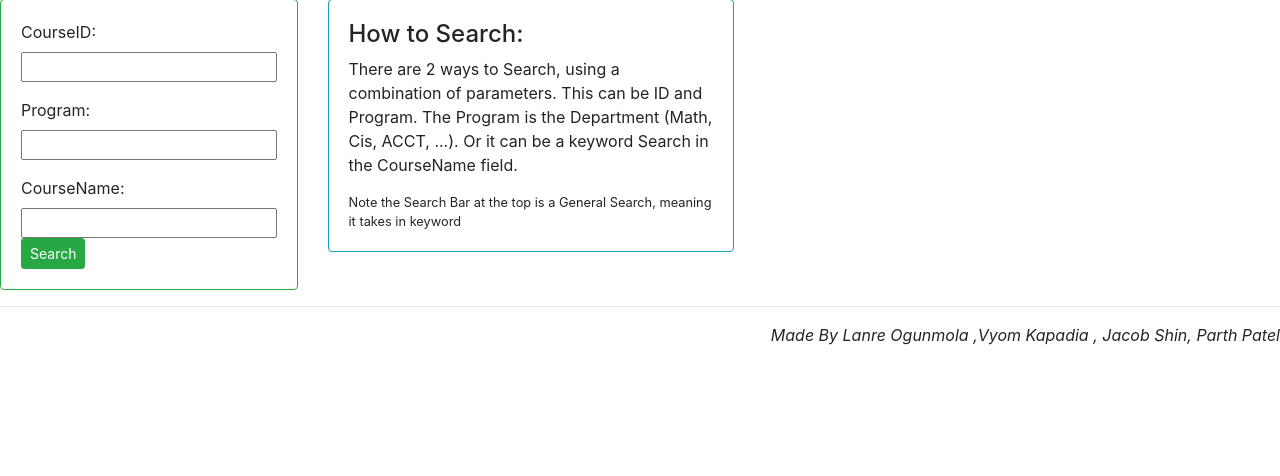
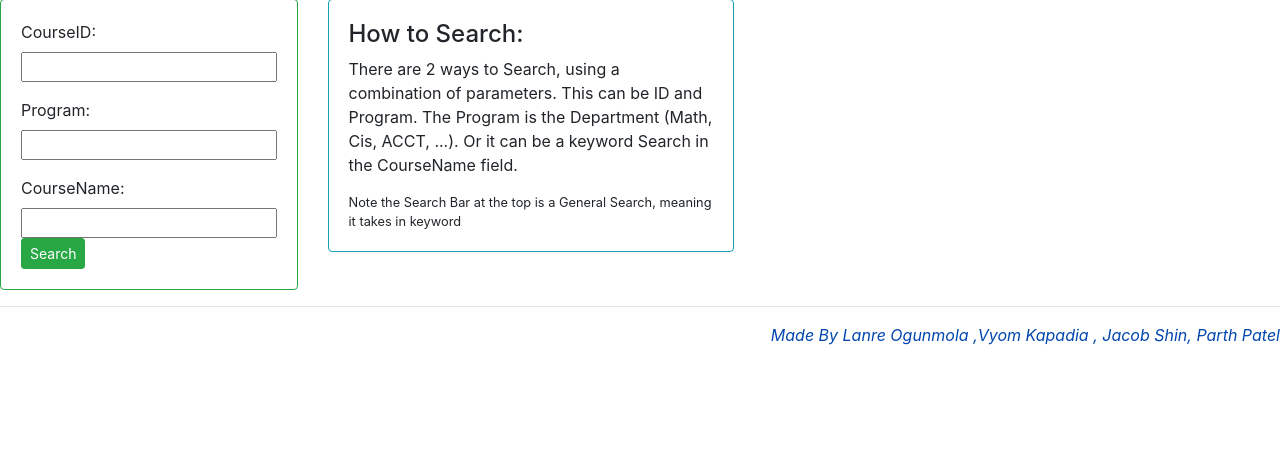
Before and after one commit to Parth099/TempleCourseRater, a Django app: page / in a window 1280 px wide. Shown: the part 81-557 px from the top of the page. Run offline with Django 3.2, Linux system fonts and the light colour scheme; some libraries are stand-ins or nearby versions.

Commit message:
Added Css & Static Folder

```diff
--- a/Owlhacks/settings.py
+++ b/Owlhacks/settings.py
@@ -125,3 +125,7 @@ USE_TZ = True
 # https://docs.djangoproject.com/en/3.0/howto/static-files/
 
 STATIC_URL = '/static/'
+
+STATICFILES_DIRS = [
+    os.path.join(BASE_DIR, 'static')
+]
--- a/ProjectApp/templates/ProjectApp/main.html
+++ b/ProjectApp/templates/ProjectApp/main.html
@@ -1,9 +1,12 @@
+{% load static %}
+
+<!--Always load static to use css-->
 <!DOCTYPE html>
 <html>
     <head>
         <title>Owlhacks</title>
         <link rel="stylesheet" href="https://stackpath.bootstrapcdn.com/bootstrap/4.5.2/css/bootstrap.min.css" integrity="sha384-JcKb8q3iqJ61gNV9KGb8thSsNjpSL0n8PARn9HuZOnIxN0hoP+VmmDGMN5t9UJ0Z" crossorigin="anonymous">
-
+        <link rel="stylesheet" type="text/css" href="{% static '/css/main.css' %}">
 
     </head>
     <body>
@@ -17,7 +20,7 @@
        <hr>
     </body>
     <footer style="text-align: right;">
-        <i>Made By Lanre Ogunmola ,Vyom Kapadia , Jacob Shin, Parth Patel</i>
+        <i id='blue'>Made By Lanre Ogunmola ,Vyom Kapadia , Jacob Shin, Parth Patel</i>
     </footer>
 
 <script src="https://code.jquery.com/jquery-3.3.1.slim.min.js" integrity="sha384-q8i/X+965DzO0rT7abK41JStQIAqVgRVzpbzo5smXKp4YfRvH+8abtTE1Pi6jizo" crossorigin="anonymous"></script>
--- /dev/null
+++ b/static/css/main.css
@@ -0,0 +1,3 @@
+#blue{
+    color: rgb(0, 70, 175);
+}
```
Also changed, not shown: db.sqlite3.
